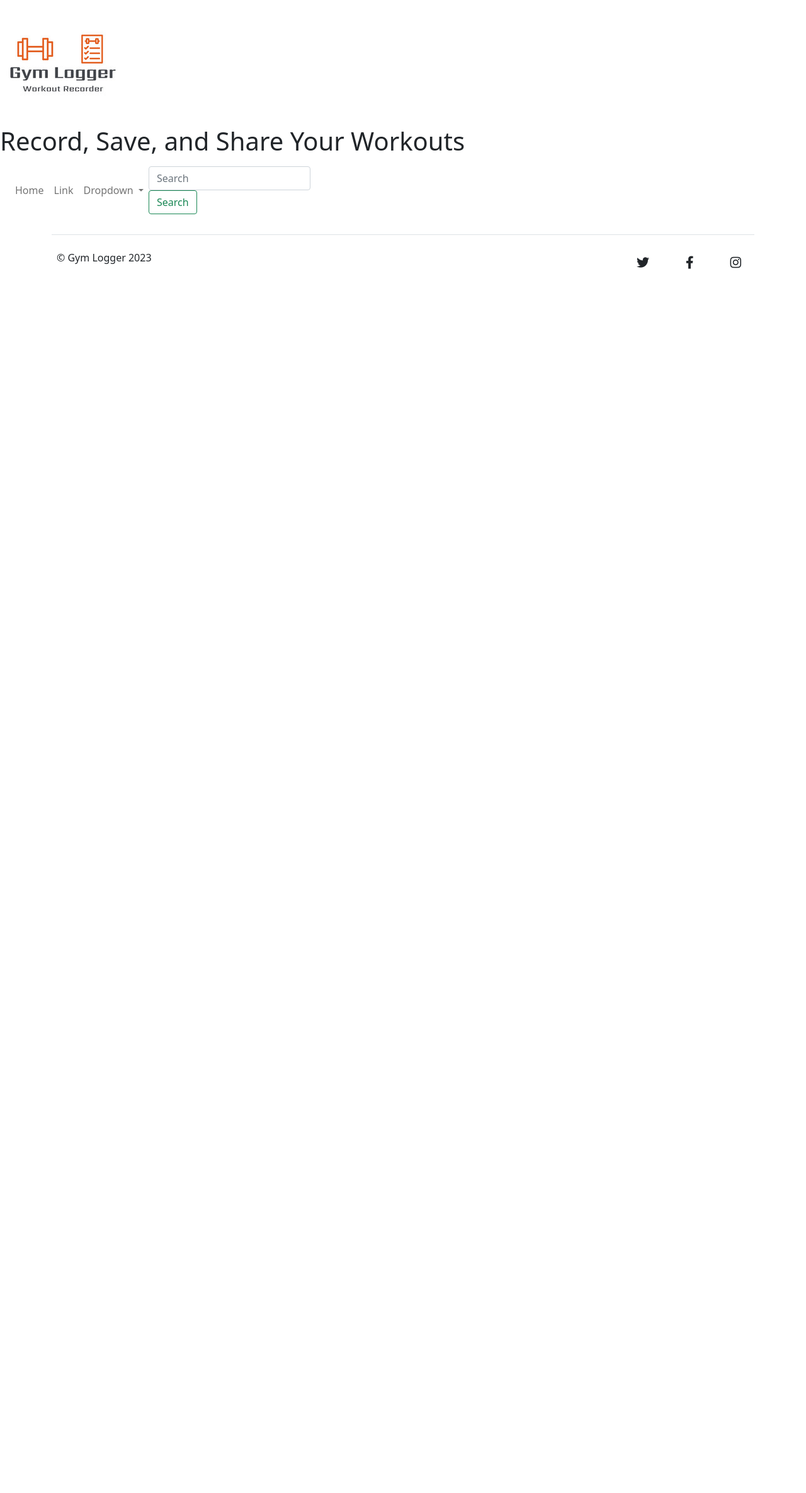
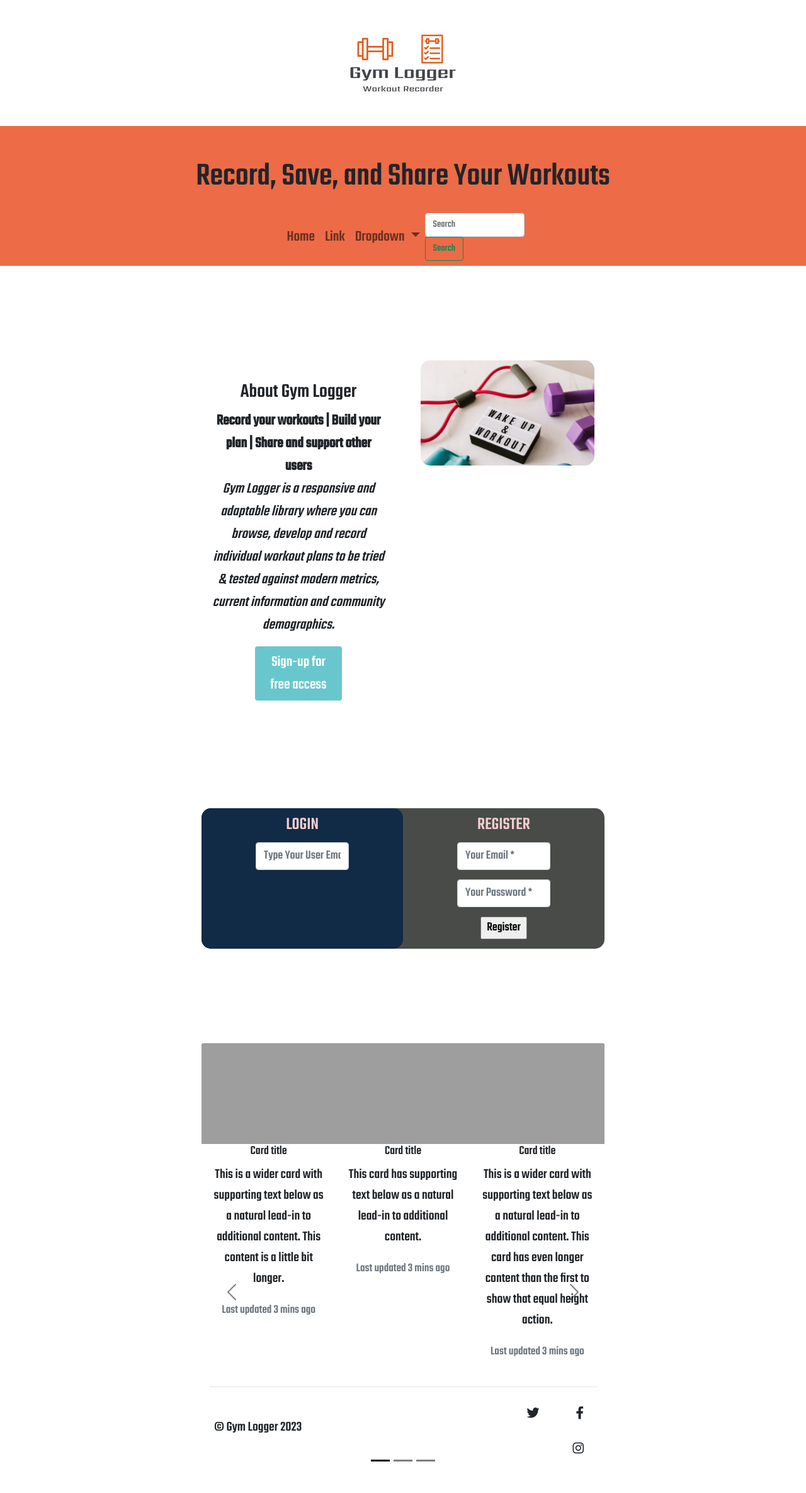
Before and after one commit to HawesJM/gym-logger, a Flask app: page / in a window 1280 px wide. Shown: the whole page at 63% size. Before the commit the page ends 427 px from the top, so only its background shows below. Run offline with Flask 3, Linux system fonts and the light colour scheme; some libraries are stand-ins or nearby versions; grey boxes are pictures that could not be loaded.

Commit message:
add js filepath

```diff
--- a/app.py
+++ b/app.py
@@ -18,7 +18,6 @@ app.secret_key = os.environ.get("SECRET_KEY")
 
 
 @app.route("/")
-@app.route("/index")
 def index():
     return render_template("index.html")
 
--- a/static/css/style.css
+++ b/static/css/style.css
@@ -0,0 +1,171 @@
+/* main page and shared section styles */
+
+body {
+    min-height: 100vh;
+}
+
+#header-div {
+    margin-bottom: 150px;
+}
+
+#header-title {
+    padding-top: 50px;
+    background-color: #ED6B47;
+}
+
+#header-logo {
+    display: flex;
+    justify-content: center;
+}
+
+#header-nav {
+    display: flex;
+    justify-content: center;
+    flex-direction: column;
+    font-family: teko, sans-serif;
+}
+
+#header-nav li {
+    font-size: 24px;
+    font-weight: 500;
+}
+
+h1 {
+    text-align: center;
+    font-family: teko, sans-serif;
+    font-size: 52px;
+}
+
+#about-container {
+    width: 50%;
+    margin-left: auto;
+    margin-right: auto;
+    margin-top: 20px;
+}
+
+#about-image {
+    width: 100%;
+    border-radius: 15px;
+}
+
+h2 {
+    text-align: center;
+    font-family: teko, sans-serif;
+    font-size: 32px;
+}
+
+.about-text {
+    text-align: center;
+    font-family: teko, sans-serif;
+    font-size: 24px;
+    font-weight: 500;
+}
+
+.card-body {
+    padding-top: 0;
+    border-radius: 15px;
+}
+
+#about-card {
+    display: flex;
+    flex-direction: column;
+    align-items: middle;
+    padding-top: 10%;
+    padding-bottom: 7%;
+}
+
+#about-card:hover {
+    background-color: rgba(182, 56, 21, 0.85);
+}
+
+.card {
+    border: transparent;
+}
+
+/* Signup and member area styles */
+
+#about-signup {
+    background-color: #28b0b8b3;
+    border-color: transparent;
+    font-family: teko, sans-serif;
+    font-size: 24px;
+    width: 50%;
+    margin-left: auto;
+    margin-right: auto;
+}
+
+.login-container {
+    max-width: 50%;
+    margin-left: auto;
+    margin-right: auto;
+    margin-top: 150px;
+    text-align: center;
+    background-color: #494B49;
+    border-radius: 15px;
+}
+
+.login-container input {
+    width: 50%;
+    margin-left: auto;
+    margin-right: auto;
+    font-family: teko, sans-serif;
+    font-size: 20px;
+}
+
+#registered-submit,
+#register-button {
+    width: 25%;
+    margin-left: auto;
+    margin-right: auto;
+}
+
+#login-block {
+    background-color: #112A46;
+    border-radius: 15px;
+}
+
+.login-container h3,
+.login-container a {
+    margin-top: 10px;
+    margin-bottom: 10px;
+    color: #F3CFCE;
+    font-family: teko, sans-serif;
+    font-size: 28px;
+    text-transform: uppercase;
+}
+
+.form-group input {
+    margin-top: 15x;
+    margin-bottom: 15px;
+}
+
+.hidden {
+    display: none;
+}
+
+/* Plan area styles */
+
+#plan-examples {
+    margin-top: 150px;
+    width: 50%;
+    margin-left: auto;
+    margin-right: auto;
+    text-align: center;
+}
+
+#plan-carousel {
+    margin-top: 150px;
+    width: 50%;
+    margin-left: auto;
+    margin-right: auto;
+    text-align: center;
+    font-family: teko,
+        sans-serif;
+    font-size: 22px;
+    font-weight: 300px;
+}
+
+.carousel-control {
+    margin-top: 100px;
+    margin-bottom: 50px;
+}
--- a/static/js/script.js
+++ b/static/js/script.js
@@ -0,0 +1,56 @@
+// global variables and event listeners
+
+let validRegex = /^[a-zA-Z0-9.!#$%&'*+/=?^_`{|}~-]+@[a-zA-Z0-9-]+(?:\.[a-zA-Z0-9-]+)*$/;
+
+document.getElementById("registered-email-input").addEventListener("change", validateRegisteredUserEmail);
+
+// check registered and new user input information
+
+function validateRegisteredUserEmail() {
+    if (document.getElementById("registered-email-input").value.match(validRegex)) {
+        $("#registered-password").removeClass("hidden");
+    }
+    else {
+        alert("please type a valid email address and hit 'enter' to login");
+    }
+}
+
+    //if (document.getElementByIegistered-email-input").value != "") {
+    //let reg;isteredUserEmailInput = docu.getElementById("registered-email-input").value;
+   // }
+    //if (registeredUserEmailInput.value.match(validRegex)) {
+        //let registeredUserEmailInput = validatedRegisteredUserEmail
+        //$("#registered-passwod").removeClass("hidden");
+    //} else {
+       // alert("please enter a valid email address to login")
+    //}
+
+
+//let registeredEmailInput = document.getElementById("registered-email-input");
+//registeredEmailInput.addEventListener("input", validateRegisteredUserInput);
+
+//function validateRegisteredUserEmail() {
+   // let registeredUserEmailInput = document.getElementById("registered-email-input").value;
+    //if (registeredUserEmailInput != "") && (registeredUserEmailInput.match(validRegex) {
+       // alert("please enter a valid email address to login");
+       // return false;
+   // }
+    //else if ("registered-email-input".value.match(validRegex)) {
+      //  alert("please enter a valid email address to proceed");
+  //  }
+    /////else { $("#registered-password").removeClass("hidden"); }
+//}
+    //}
+    //else { registeredUserEmailInput = registeredUserEmail; }
+//}
+
+
+//{ registeredUserEmailInput = registeredUserEmail; }
+
+//if if (registeredUserEmailInput.value.match(validRegex))
+//console.log("thanks")
+
+//if (registeredUserEmailInput != "")
+    //else {
+    //$("#registered-password").removeClass("hidden");
+        ////document.getElementById("registered-password").removeClass("hidden");
--- a/templates/base.html
+++ b/templates/base.html
@@ -13,7 +13,7 @@
     <link rel="preconnect" href="https://fonts.gstatic.com" crossorigin />
     <link href="https://fonts.googleapis.com/css2?family=Roboto&family=Teko:wght@300;500&display=swap"
         rel="stylesheet" />
-    <link rel="stylesheet" href="static/css/style.css" />
+    <link rel="stylesheet" href="{{url_for('static', filename='/css/style.css')}}" type="text/css"/>
     <title>Gym Logger</title>
 </head>
 
@@ -69,6 +69,8 @@
         </header>
     </div>
 
+    {% block content %} {% endblock %}
+
     <!-- footer section -->
 
     <div class="container">
@@ -95,11 +97,11 @@
     </div>
 
     <!-- Scripts -->
-    <script src="https://cdnjs.cloudflare.com/ajax/libs/jquery/3.5.1/jquery.min.js"></script>
+    <script src="https://cdnjs.cloudflare.com/ajax/libs/jquery/3.7.1/jquery.min.js"></script>
     <script src="https://cdn.jsdelivr.net/npm/bootstrap@5.0.2/dist/js/bootstrap.bundle.min.js"
         integrity="sha384-MrcW6ZMFYlzcLA8Nl+NtUVF0sA7MsXsP1UyJoMp4YLEuNSfAP+JcXn/tWtIaxVXM"
         crossorigin="anonymous"></script>
-    <script src="static/scripts/script.js"></script>
+    <script src="{{url_for('static', filename='js/script.js')}}"></script>
 </body>
 
 </html>
--- a/templates/index.html
+++ b/templates/index.html
@@ -1,4 +1,5 @@
-{% extends "base.html" %} {% block content %}
+{% extends "base.html" %}
+{% block content %}
 <!-- Introduction and about section -->
 
 <section>
@@ -231,4 +232,5 @@
         <span class="carousel-control carousel-control-next-icon" aria-hidden="true"></span>
         <span class="visually-hidden">Next</span>
     </button>
-    {% endblock %}
+
+{% endblock %}
```
